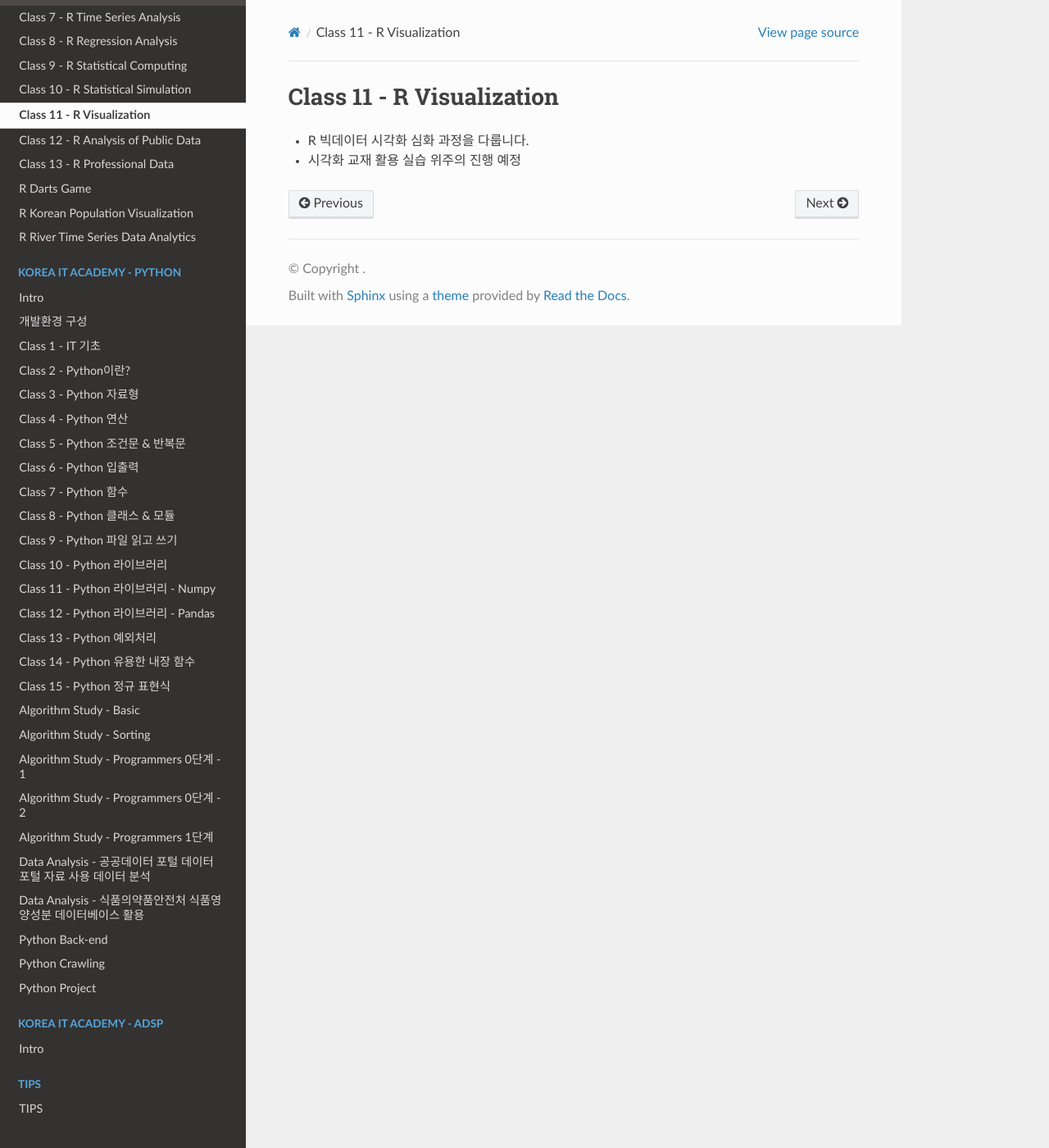
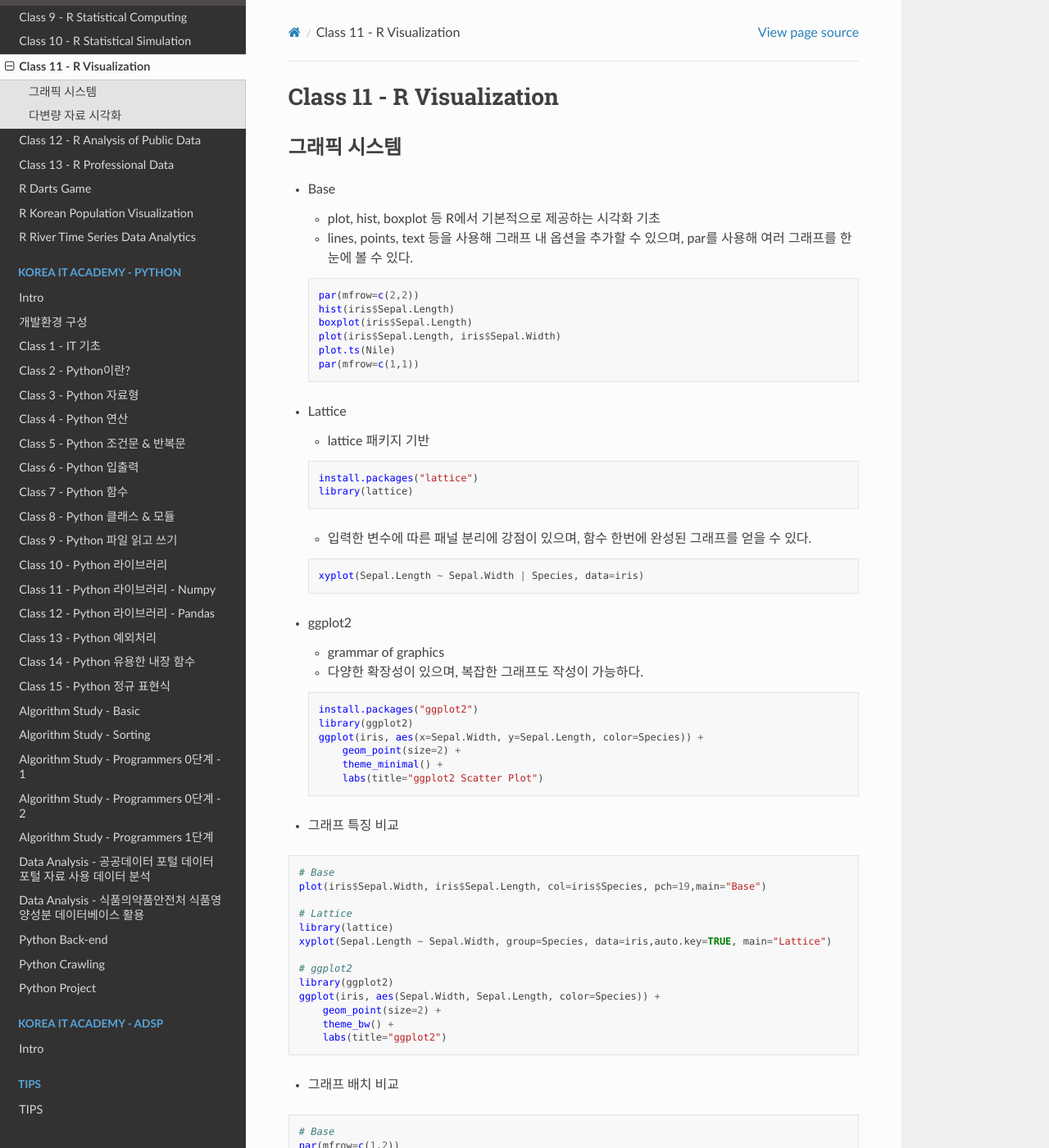
Before and after one commit to JeongSooNa/JeongSooNa-Docs, a Sphinx documentation site: the page built from docs/Korea_IT_Academy-DA/class_11.md, in a window 1280 px wide and 1400 px high. Shown: the whole window at 82% size. Built offline with Sphinx 7.4.7 and the Read the Docs theme 3.1.0, drawn with Linux system fonts in a browser that asks for light colours; pages that are not in the unit, such as notebooks, are missing from menus; some of the changed text lies outside the part shown.

Commit message:
update docs

````diff
--- a/docs/Korea_IT_Academy-DA/class_11.md
+++ b/docs/Korea_IT_Academy-DA/class_11.md
@@ -1,5 +1,121 @@
 # Class 11 - R Visualization
 
-- R 빅데이터 시각화 심화 과정을 다룹니다.
+### 그래픽 시스템
 
-- 시각화 교재 활용 실습 위주의 진행 예정
+- Base
+    - plot, hist, boxplot 등 R에서 기본적으로 제공하는 시각화 기초
+    - lines, points, text 등을 사용해 그래프 내 옵션을 추가할 수 있으며, par를 사용해 여러 그래프를 한눈에 볼  수 있다.
+    ```r
+    par(mfrow=c(2,2))
+    hist(iris$Sepal.Length)
+    boxplot(iris$Sepal.Length)
+    plot(iris$Sepal.Length, iris$Sepal.Width)
+    plot.ts(Nile)
+    par(mfrow=c(1,1))
+    ```
+
+- Lattice
+    - lattice 패키지 기반
+    ```r
+    install.packages("lattice")
+    library(lattice)
+    ```
+    - 입력한 변수에 따른 패널 분리에 강점이 있으며, 함수 한번에 완성된 그래프를 얻을 수 있다.
+    ```r
+    xyplot(Sepal.Length ~ Sepal.Width | Species, data=iris)
+    ```
+
+- ggplot2
+    - grammar of graphics
+    - 다양한 확장성이 있으며, 복잡한 그래프도 작성이 가능하다.
+    ```r
+    install.packages("ggplot2")
+    library(ggplot2)
+    ggplot(iris, aes(x=Sepal.Width, y=Sepal.Length, color=Species)) +
+        geom_point(size=2) +
+        theme_minimal() +
+        labs(title="ggplot2 Scatter Plot")
+    ```
+
+- 그래프 특징 비교
+```r
+# Base
+plot(iris$Sepal.Width, iris$Sepal.Length, col=iris$Species, pch=19,main="Base")
+
+# Lattice
+library(lattice)
+xyplot(Sepal.Length ~ Sepal.Width, group=Species, data=iris,auto.key=TRUE, main="Lattice")
+
+# ggplot2
+library(ggplot2)
+ggplot(iris, aes(Sepal.Width, Sepal.Length, color=Species)) +
+    geom_point(size=2) +
+    theme_bw() +
+    labs(title="ggplot2")
+```
+
+- 그래프 배치 비교
+```r
+# Base
+par(mfrow=c(1,2))
+hist(iris$Sepal.Length)
+boxplot(iris$Sepal.Length)
+par(mfrow=c(1,1))
+
+# Lattice
+histogram(~ Sepal.Length | Species, data=iris)
+
+# ggplot2
+ggplot(iris, aes(Sepal.Length)) +
+    geom_histogram(binwidth=0.3, fill="steelblue", color="white") +
+    facet_wrap(~Species)
+```
+
+### 다변량 자료 시각화
+
+- Scatterplot Matrix
+    - 여러 변수 간 산점도 확인
+```r
+# Base
+pairs(iris[1:4], main="Pairs plot of Iris")
+
+# Lattice
+splom(~iris[1:4] | Species, data=iris, groups=Species, auto.key=TRUE)
+
+# GGally
+install.packages("GGally")
+library(GGally)
+ggpairs(iris, columns=1:4, aes(color=Species))
+```
+
+- Stars Plot
+    - 각 관측치를 다각형 형태로 표현(변수 수가 많을수록 효과적이다.)
+```r
+stars(mtcars[,1:7],
+    key.loc=c(14,2), draw.segments=TRUE, col.lines=NA)
+```
+
+- Radar Chart
+    - 원형 좌표계에 변수들을 배치 (성능 비교에 적합)
+```r
+install.packages("fmsb")
+library(fmsb)
+
+# set data
+df <- as.data.frame(rbind(
+    max=apply(mtcars[,1:5], 2, max),
+    min=apply(mtcars[,1:5], 2, min),
+    mtcars[1:3,1:5]   # 3개 data example
+))
+radarchart(df, axistype=1, pcol=1:3, plty=1, cglcol="grey")
+```
+
+- Chernoff Faces
+    - 다변량 데이터를 얼굴 특징에 매핑 (직관적인 패턴 파악)
+```r
+install.packages("aplpack")
+library(aplpack)
+
+bball <- read.csv("http://datasets.flowingdata.com/ppg2008.csv")
+faces(bball[,2:16], labels=bball$Name, face.type=2)
+```
````
